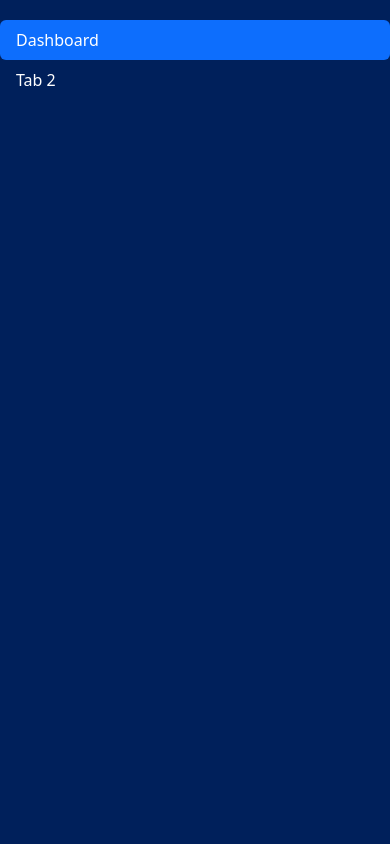
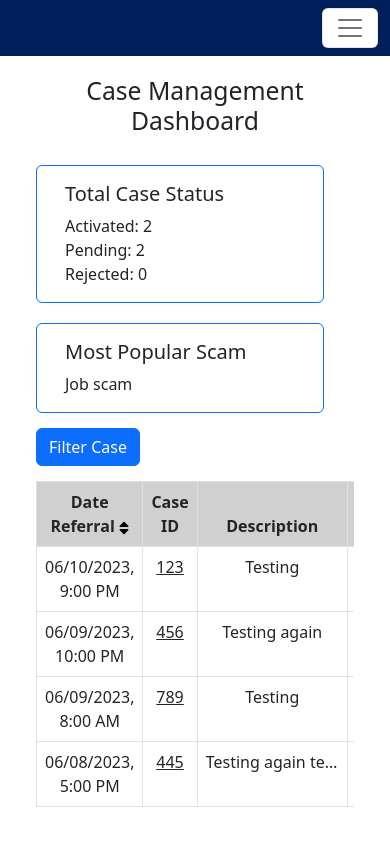
Before and after one commit to Donovan9617/antiscam-frontend, a React (Create React App) app: page / in a window 390 px wide. Shown: the top 844 px of the page. Built offline with nearby package versions, Linux system fonts and the light colour scheme.

Commit message:
Fix nav bar responsiveness

```diff
--- a/package.json
+++ b/package.json
@@ -10,6 +10,7 @@
     "react": "^18.2.0",
     "react-bootstrap": "^2.7.4",
     "react-dom": "^18.2.0",
+    "react-responsive": "^9.0.2",
     "react-router-dom": "^6.11.2",
     "react-scripts": "5.0.1",
     "recharts": "^2.6.2",
--- a/src/App.tsx
+++ b/src/App.tsx
@@ -1,5 +1,6 @@
 import "bootstrap/dist/css/bootstrap.min.css";
-import { Col, Row } from "react-bootstrap";
+import { Col, Container, Row } from "react-bootstrap";
+import { useMediaQuery } from "react-responsive";
 import { BrowserRouter, Route, Routes } from "react-router-dom";
 import { ROUTES } from "./config";
 import { CaseInfo } from "./pages/caseinfo/caseinfo";
@@ -8,13 +9,28 @@
 import { NewCase } from "./pages/newcase/newcase";
 
 export const App: React.FC = () => {
+  const isMobile = useMediaQuery({ maxWidth: 768 });
+  const NavigationColStyle: React.CSSProperties = {
+    backgroundColor: "#00205B",
+    overflowY: isMobile ? "auto" : "initial",
+    position: isMobile ? "static" : "fixed",
+    top: isMobile ? "auto" : 0,
+    bottom: isMobile ? "auto" : 0,
+  };
+
+  const PageColStyle: React.CSSProperties = {
+    marginLeft: isMobile ? 0 : "8%",
+    overflowY: "auto",
+  };
+
   return (
     <BrowserRouter>
+      <Container fluid>
         <Row>
-        <Col sm={1} style={{ backgroundColor: "#00205B", minHeight: "100vh" }}>
+          <Col sm={1} style={NavigationColStyle}>
             <NavigationBar />
           </Col>
-        <Col sm={11} style={{ minHeight: "100vh" }}>
+          <Col sm={11} style={PageColStyle}>
             <Routes>
               <Route path={ROUTES.DASHBOARD} element={<Dashboard />} />
               <Route path={ROUTES.NEWCASE} element={<NewCase />} />
@@ -22,6 +38,7 @@
             </Routes>
           </Col>
         </Row>
+      </Container>
     </BrowserRouter>
   );
 };
--- a/src/pages/caseinfo/caseinfo.tsx
+++ b/src/pages/caseinfo/caseinfo.tsx
@@ -14,7 +14,7 @@
   const [caseInformation, setCaseInformation] = useState<
     CaseInfoDataType | undefined
   >();
-  const [editMode, setEditMode] = useState<Boolean>(false);
+  const [editMode, setEditMode] = useState<boolean>(false);
 
   const handleBack: () => void = () => {
     editMode ? setEditMode(!editMode) : navigate(ROUTES.DASHBOARD);
--- a/src/pages/caseinfo/caseinfoedit/caseinfoedit.tsx
+++ b/src/pages/caseinfo/caseinfoedit/caseinfoedit.tsx
@@ -4,7 +4,7 @@
 
 interface CaseInfoEditProps {
   caseInformation: CaseInfoDataType | undefined;
-  setEditMode: (editMode: Boolean) => void;
+  setEditMode: (editMode: boolean) => void;
 }
 
 export const CaseInfoEdit: React.FC<CaseInfoEditProps> = ({
--- a/src/pages/dashboard/casetable/casetable.tsx
+++ b/src/pages/dashboard/casetable/casetable.tsx
@@ -21,10 +21,11 @@
     CaseDataType1[] | undefined
   >([]);
   const [isDateReferralChronological, setIsDateReferralChronological] =
-    useState<Boolean>(false);
+    useState<boolean>(false);
   const navigate = useNavigate();
 
-  const caseTableDataStyle = {
+  const caseTableStyle: React.CSSProperties = { textAlign: "center" };
+  const caseTableDataStyle: React.CSSProperties = {
     maxWidth: "150px",
     overflow: "hidden",
     textOverflow: "ellipsis",
@@ -73,7 +74,7 @@
   }, [caseData, filteredCaseStatus, caseDataToShow]);
 
   return (
-    <div style={{ textAlign: "center" }}>
+    <div style={caseTableStyle}>
       <Table bordered responsive>
         <thead>
           <tr style={{ backgroundColor: "#d0d0d0" }}>
--- a/src/pages/navigationbar/navigationbar.tsx
+++ b/src/pages/navigationbar/navigationbar.tsx
@@ -1,23 +1,37 @@
 import { useState } from "react";
-import { Nav } from "react-bootstrap";
-import { NAV_ITEMS_ENUM } from "../../config";
+import { Nav, Navbar } from "react-bootstrap";
+import { NAV_ITEMS_ENUM, ROUTES } from "../../config";
 import { NavItemType } from "../../types/types";
 
 export const NavigationBar: React.FC = () => {
   const [activeNavItem, setActiveNavItem] = useState<NavItemType>(
     NAV_ITEMS_ENUM.DASHBOARD
   );
+
+  const NavigationBarStyle: React.CSSProperties = {
+    backgroundColor: "#00205B",
+    justifyContent: "flex-end",
+  };
+
+  const NavigationLinkStyle: React.CSSProperties = { color: "white" };
+
   const handleNavItemClick: (eventKey: NavItemType) => void = (eventKey) => {
     setActiveNavItem(eventKey);
   };
 
   return (
+    <Navbar style={NavigationBarStyle} expand="lg">
+      <Navbar.Toggle
+        aria-controls="responsive-navbar-nav"
+        style={{ backgroundColor: "white" }}
+      />
+      <Navbar.Collapse id="responsive-navbar-nav">
         <Nav variant="pills" className="flex-column">
           <Nav.Item style={{ marginTop: "20px" }}>
             {/* For not it is / but when login implemented should be /dashboard */}
             <Nav.Link
-          href="/"
-          style={{ color: "white" }}
+              href={ROUTES.DASHBOARD}
+              style={NavigationLinkStyle}
               active={activeNavItem === NAV_ITEMS_ENUM.DASHBOARD}
               onClick={() => handleNavItemClick(NAV_ITEMS_ENUM.DASHBOARD)}
             >
@@ -26,13 +40,15 @@
           </Nav.Item>
           <Nav.Item>
             <Nav.Link
-          style={{ color: "white" }}
-          active={activeNavItem === "second"}
+              style={NavigationLinkStyle}
+              active={activeNavItem === NAV_ITEMS_ENUM.SECOND}
               onClick={() => handleNavItemClick(NAV_ITEMS_ENUM.SECOND)}
             >
               Tab 2
             </Nav.Link>
           </Nav.Item>
         </Nav>
+      </Navbar.Collapse>
+    </Navbar>
   );
 };
```
Also changed, not shown: 1 other file (tests, documents, lock files or other folders). Lines whose indentation alone changed are shown as unchanged.
